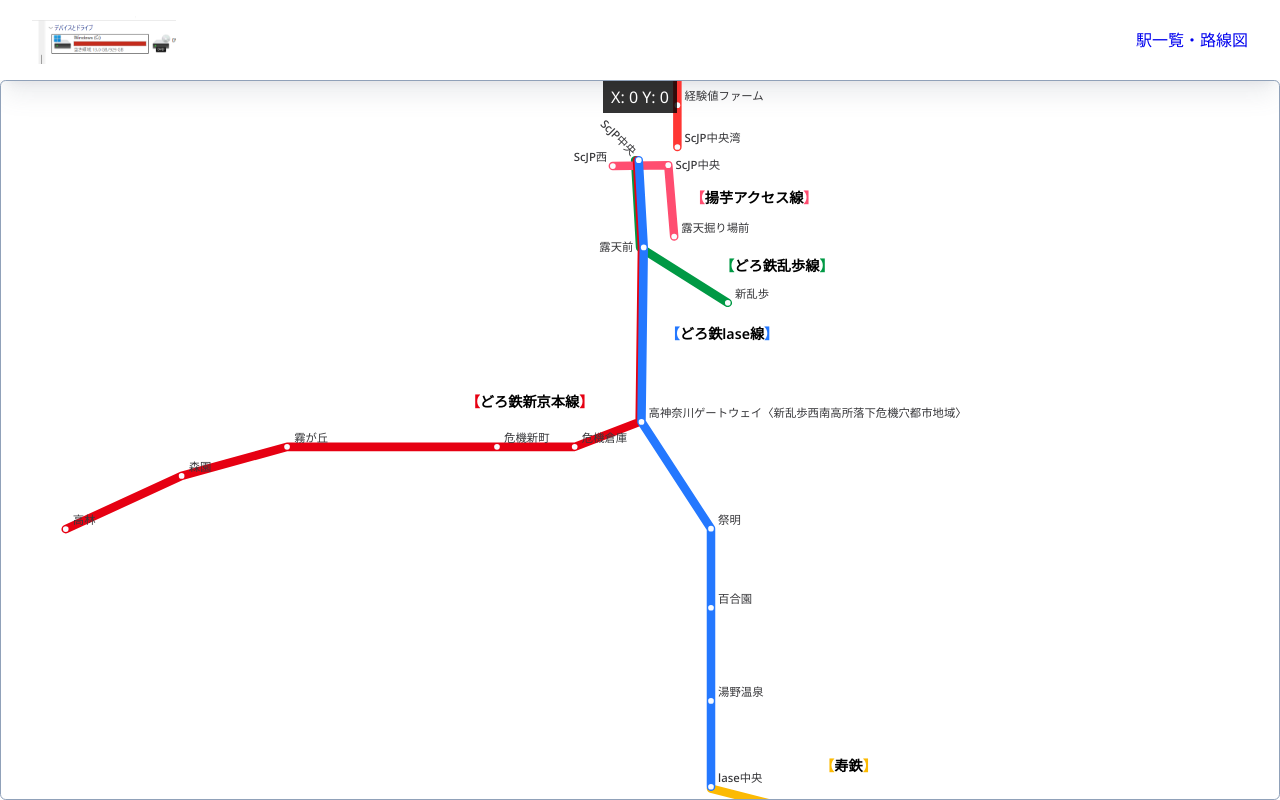
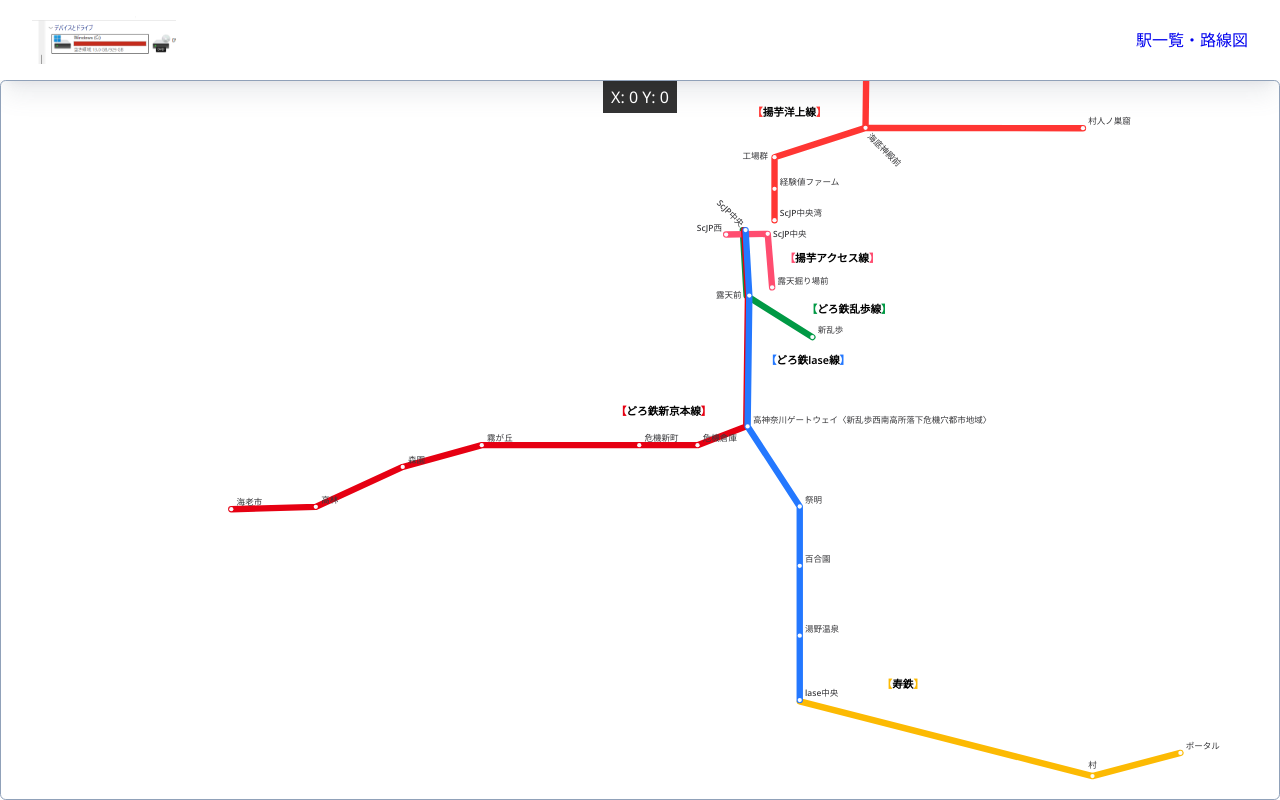
Before and after one commit to driplase/lase-railway, a Next.js app: page /miscellaneous/route-map in a window 1280 px wide. Built offline with nearby package versions, Linux system fonts and the light colour scheme; a web font is replaced by a local one.

Commit message:
feat: added Ebishi Station

```diff
--- a/src/components/RouteMapSVG.tsx
+++ b/src/components/RouteMapSVG.tsx
@@ -8,8 +8,8 @@ interface MapLine extends Line {
 }
 
 export const sizeMultiplier = .64;
-export const offset = [-1000, -320]
-export const width = 1800
+export const offset = [-1500, -320]
+export const width = 2400
 export const height = 1500
 
 export default function RouteMapSVG({
--- a/src/data/stations.ts
+++ b/src/data/stations.ts
@@ -61,6 +61,7 @@ export const stations: Station[] = [
   { id: "kiri-gaoka", stationNumber: ["DS06"], name: "霧が丘", nameRomanized: "Kiri-gaoka", position: [-933, 687] },
   { id: "morizono", stationNumber: ["DS07"], name: "森園", nameRomanized: "Morizono", position: [-1165, 751] },
   { id: "takabayashi", stationNumber: ["DS08"], name: "高林", nameRomanized: "Takabayashi", position: [-1420, 868] },
+  { id: "ebishi", stationNumber: ["DS09"], name: "海老市", nameRomanized: "Ebishi", position: [-1668, 875] },
 ]
 
 export const lines: Line[] = [
@@ -156,6 +157,7 @@ export const lines: Line[] = [
       "DS06",
       "DS07",
       "DS08",
+      "DS09",
     ],
     appearance: {
       label: {
```
